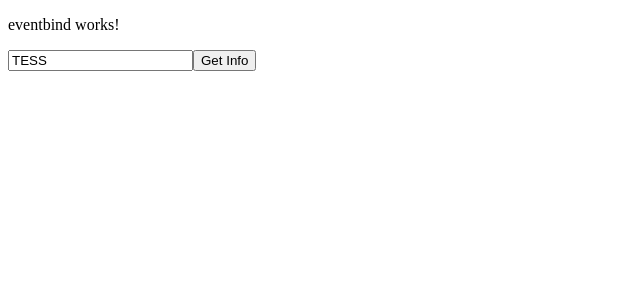
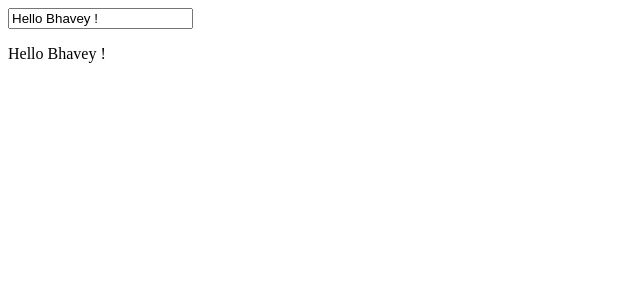
Before and after one commit to bhavey-2021/Angular-Youtube, an Angular app: page / in a window 1280 px wide. Shown: the top 300 px of the page, without its empty margins (0-640 px from the left). Built offline with nearby package versions, Linux system fonts and the light colour scheme.

Commit message:
Two way data binding

```diff
--- a/src/app/app.component.html
+++ b/src/app/app.component.html
@@ -1,2 +1,2 @@
-<app-eventbind></app-eventbind>
+<app-two-way></app-two-way>
 <br>
--- /dev/null
+++ b/src/app/databind/two-way/two-way.component.html
@@ -0,0 +1,5 @@
+<input type="text" value="TESS" [(ngModel)]="uname" >
+<!--we need to import "FormsModule" in "app.module.ts" to use ngModule-->
+<!--ngModel is a pre built directive-->
+<!--IN 2 way data binding there is property binding along with event binding-->
+<p>{{uname}}</p><!--used interpolation and property binding -->
--- /dev/null
+++ b/src/app/databind/two-way/two-way.component.ts
@@ -0,0 +1,16 @@
+import { Component, OnInit } from '@angular/core';
+
+@Component({
+  selector: 'app-two-way',
+  templateUrl: './two-way.component.html',
+  styleUrls: ['./two-way.component.css']
+})
+export class TwoWayComponent implements OnInit {
+
+  constructor() { }
+
+  ngOnInit(): void {
+  }
+  uname:string="Hello Bhavey !";
+
+}
```
Also changed, not shown: src/app/app.module.ts (+6 -3 lines), src/app/databind/two-way/two-way.component.css (added), 1 other file (tests, documents, lock files or other folders).
